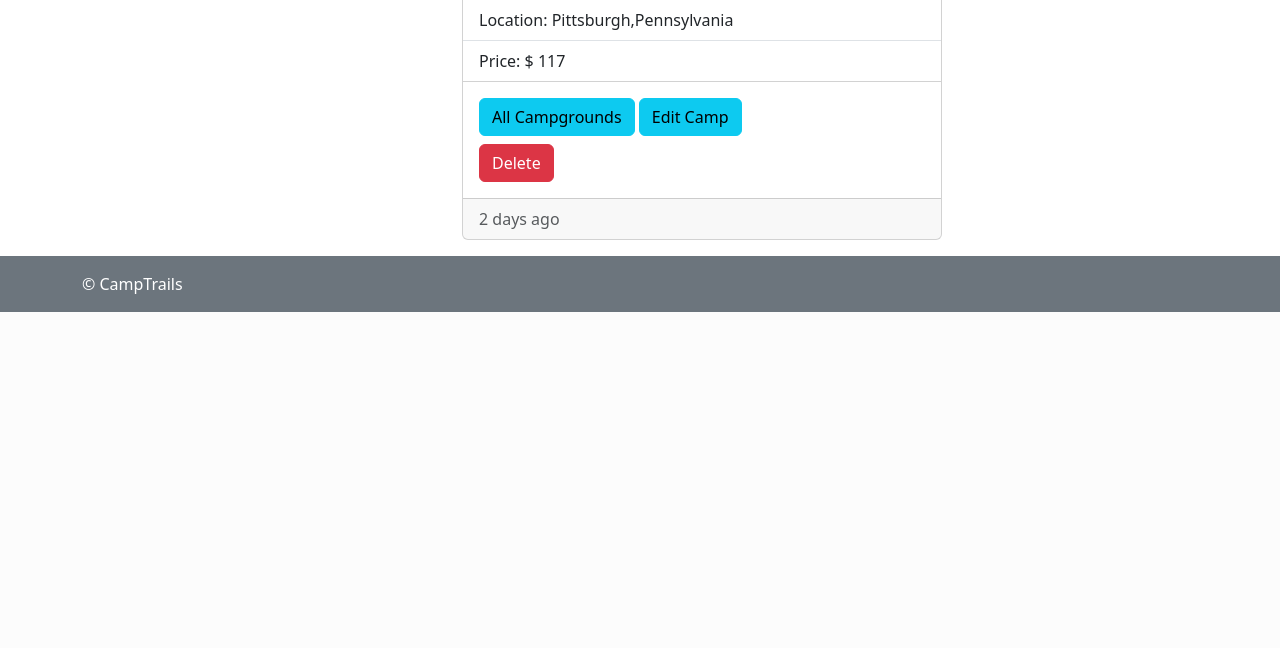
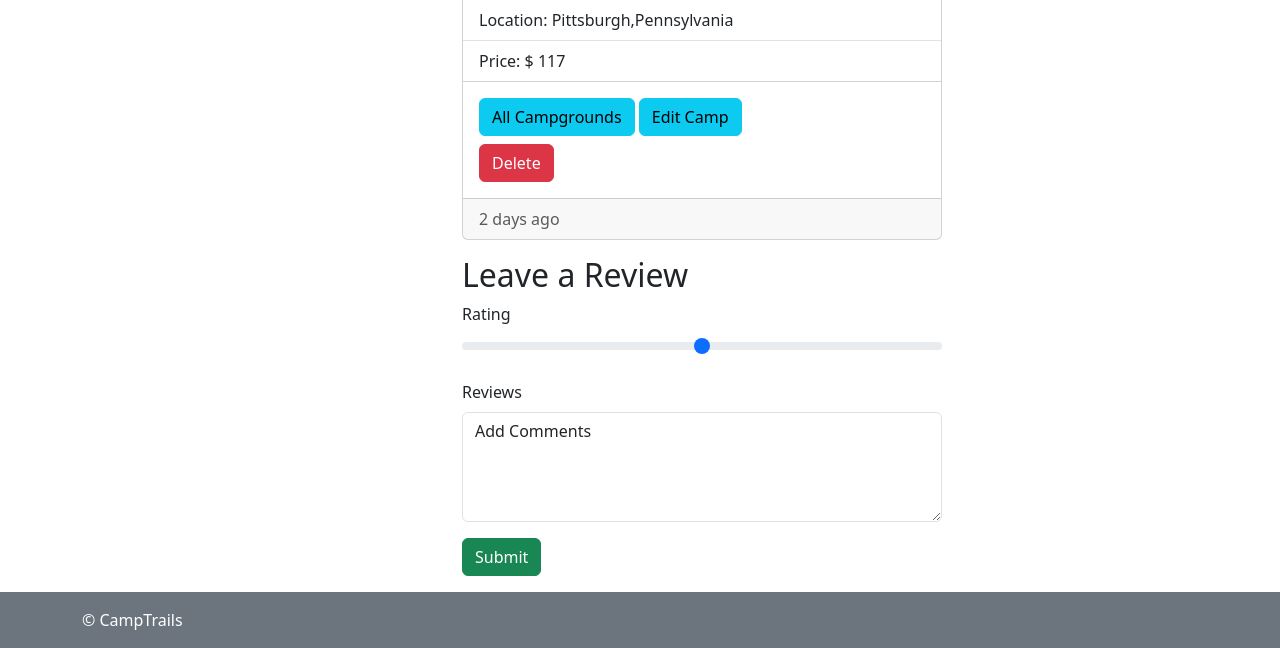
Before and after one commit to Aayush24012004/CampTrails_WebApp, a Node server app: page /campgrounds/600000000000000000000003 in a window 1280 px wide. Shown: the part 744-1392 px from the top of the page. Before the commit the page ends 1056 px from the top, so only its background shows below. Run offline with Node 20, Linux system fonts and the light colour scheme; data comes from the database, SQL or seed files in the repository; some libraries are stand-ins or nearby versions.

Commit message:
Added Review model
added the Review model and a nested routing to post reviews specific to the campground

```diff
--- a/app.js
+++ b/app.js
@@ -3,6 +3,7 @@ const app = express();
 const path = require("path");
 const mongoose = require("mongoose");
 const campground = require("./models/campground");
+const review = require("./models/review");
 const { campgroundSchema } = require("./validationSchema");
 const ejsMate = require("ejs-mate");
 const methodOverride = require("method-override");
@@ -95,6 +96,17 @@ app.delete(
     res.redirect("/campgrounds");
   })
 );
+app.post(
+  "/campgrounds/:id/reviews",
+  catchAsync(async (req, res) => {
+    const camp = await campground.findById(req.params.id);
+    const newReview = new review(req.body.review);
+    camp.reviews.push(newReview);
+    await newReview.save();
+    await camp.save();
+    res.redirect(`/campgrounds/${camp._id}`);
+  })
+);
 app.all("*", (req, res, next) => {
   next(new ExpressErrors("Page Not Found", 404));
 });
--- a/models/campground.js
+++ b/models/campground.js
@@ -6,5 +6,11 @@ const CampgroundSchema = new Schema({
   price: Number,
   location: String,
   description: String,
+  reviews: [
+    {
+      type: Schema.Types.ObjectId,
+      ref: "review",
+    },
+  ],
 });
 module.exports = mongoose.model("campground", CampgroundSchema);
--- a/views/campgrounds/show.ejs
+++ b/views/campgrounds/show.ejs
@@ -1,7 +1,7 @@
 <% layout('layouts/boilerplate') %>
 <div class="row mb-3">
   <div class="col-8 offset-4">
-    <div class="card" style="width: 30rem">
+    <div class="card mb-3" style="width: 30rem">
       <img src="<%= camp.image%>" class="card-img-top" alt="..." />
       <div class="card-body">
         <h5 class="card-title">Campground <%=camp.title %></h5>
@@ -22,5 +22,33 @@
       </div>
       <div class="card-footer text-body-secondary">2 days ago</div>
     </div>
+    <div id="Reviews" style="width: 30rem">
+      <h2>Leave a Review</h2>
+      <form action="/campgrounds/<%=camp._id%>/reviews" method="post">
+        <div class="mb-3">
+          <label for="Rating" class="form-label">Rating</label>
+          <input
+            class="form-range"
+            type="range"
+            min="1"
+            max="5"
+            name="review[rating]"
+          />
+        </div>
+        <div class="mb-3">
+          <label for="comment" class="form-label">Reviews</label>
+          <textarea
+            class="form-control"
+            name="review[comment]"
+            id="comment"
+            cols="30"
+            rows="4"
+          >
+Add Comments</textarea
+          >
+        </div>
+        <button class="btn btn-success">Submit</button>
+      </form>
+    </div>
   </div>
 </div>
```
Also changed, not shown: models/review.js (added, +7 -0 lines).
